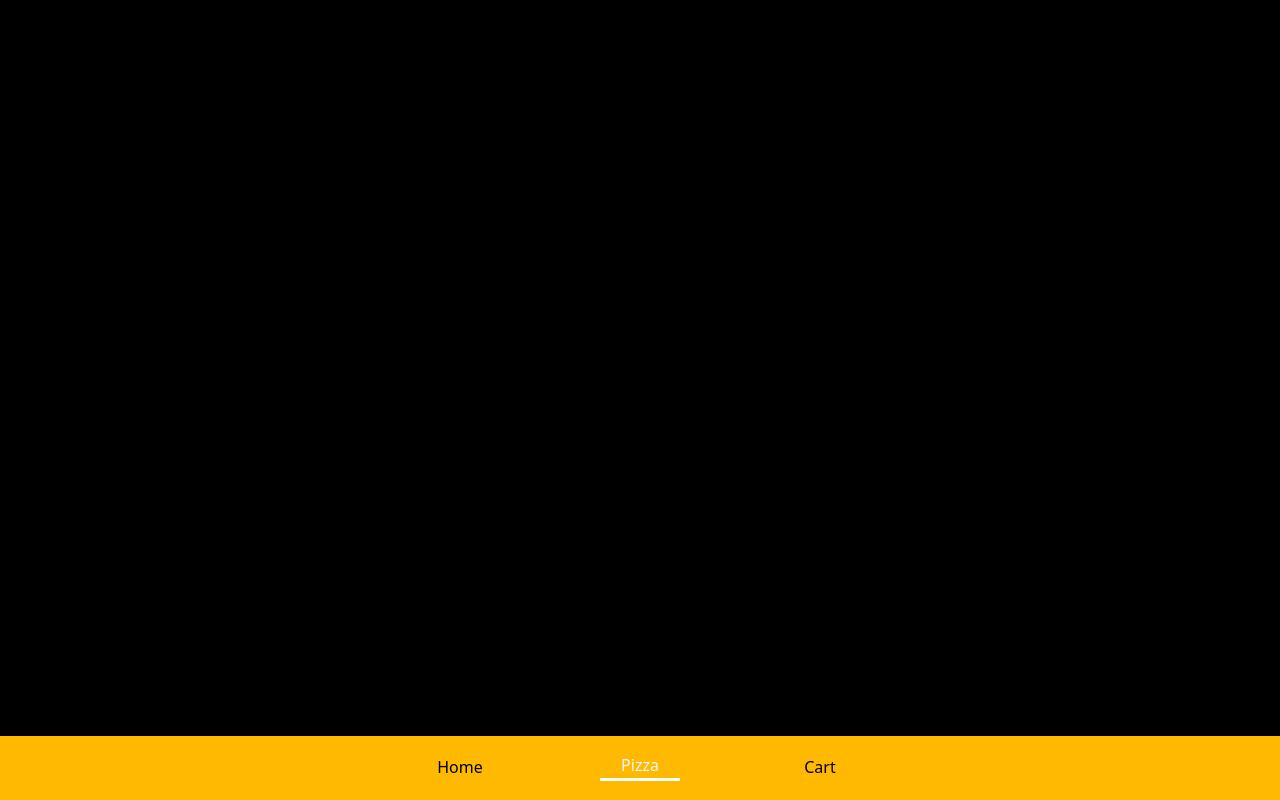
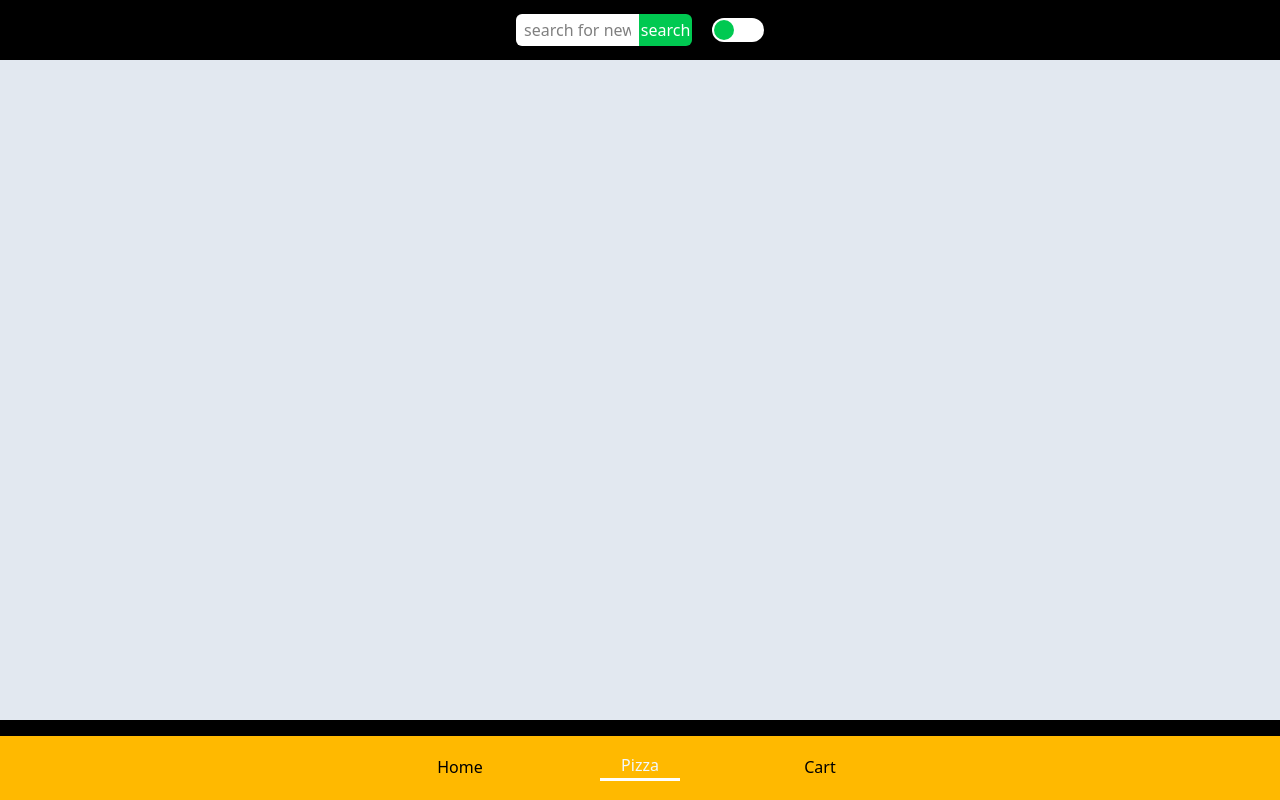
Before and after one commit to shailendrapawar/foodOrder-app, a React (Vite) app: page /pizza in a window 1280 px wide. Built offline with nearby package versions, Linux system fonts and the light colour scheme.

Commit message:
ADDED:veg mode toggle functionality

```diff
--- a/src/component/itemCard/itemCard.css
+++ b/src/component/itemCard/itemCard.css
@@ -1,10 +1,8 @@
 .item-desc{
 
     display: none;
-    /* animation: cardAnime 3s once; */
 }
 .item-img{
-    /* animation: imgAnime 1s infinite; */
 }
 
 @keyframes cardAnime{
@@ -12,9 +10,6 @@
         translate: 0px 50px;
         opacity: 0;
     }
-    /* 50%{
-        opacity: 0;
-    } */
     100%{
         translate: 0px 0px;
         opacity: 1;
--- a/src/pages/cart/Cart.jsx
+++ b/src/pages/cart/Cart.jsx
@@ -3,7 +3,7 @@ import "./cart.css"
 
 const Cart = () => {
   return (
-    <div>Cart</div>
+    <div className='bg-slate-200'>Cart</div>
   )
 }
 
--- a/src/pages/pizza/Pizza.jsx
+++ b/src/pages/pizza/Pizza.jsx
@@ -1,7 +1,25 @@
+import { useState } from "react"
 import "./pizza.css"
 const Pizza = () => {
+
+  const[veg,setVeg]=useState(false)
+
   return (
-    <div>Pizza</div>
+    <div className="bg-slate-200 h-full">
+      <header className="bg-black h-15 flex justify-center items-center gap-5">
+
+        <section className='w-[90%] max-w-44'>
+          <input className='w-[70%] h-8 bg-white text-center rounded-tl-md rounded-bl-md outline-none pr-2 pl-2' type='text' placeholder='search for new items'></input>
+          <button className='w-[30%] h-8 bg-green-500 text-white rounded-tr-md rounded-br-md'>search</button>
+        </section>
+
+        <div onClick={()=>setVeg(!veg)} className="bg-white w-13 rounded-full p-0.5 flex gap-1 items-center cursor-pointer select-none" style={veg?{ flexDirection:"row-reverse", backgroundColor:""}:{flexDirection:"row"}}>
+          <div className="h-5 w-5 rounded-full bg-green-500"></div>
+          <span className="text-xs">{veg?"Veg":""}</span>
+        </div>
+
+      </header>
+    </div>
   )
 }
 export default Pizza
```
